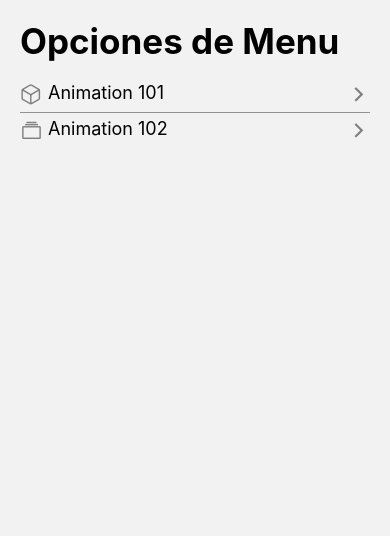
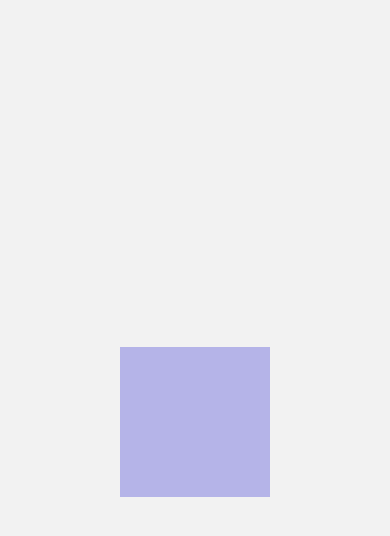
Before and after one commit to EcheCostabel/RNComponents, a React Native app: screen /Animation101Screen in a window 390 px wide. Shown: the top 536 px of the page. Built offline with nearby package versions, Linux system fonts and the light colour scheme.

Commit message:
Animated

```diff
--- a/src/components/FlatListMenuItem.tsx
+++ b/src/components/FlatListMenuItem.tsx
@@ -2,15 +2,21 @@
 import { View, Text, StyleSheet, TouchableOpacity } from 'react-native'
 import { MenuItem } from '../interfaces/appInterfaces';
 import  Icon  from 'react-native-vector-icons/Ionicons';
+import { useNavigation } from '@react-navigation/native';
 
 interface Props {
     menuItem: MenuItem;
 }
 
 export const FlatListMenuItem = ({menuItem}: Props) => {
+
+    const navigation = useNavigation()
+
+
     return (
     <TouchableOpacity
         activeOpacity={0.8}
+        onPress={() => navigation.navigate(menuItem.component)}
     >
         <View style={styles.container}>
                 <Icon
--- a/src/navigator/Navigator.tsx
+++ b/src/navigator/Navigator.tsx
@@ -1,5 +1,7 @@
 import { createStackNavigator } from '@react-navigation/stack';
 import { HomeScreen } from '../screens/HomeScreen';
+import { Animation101Screen } from '../screens/Animation101Screen';
+import { Animation102Screen } from '../screens/Animation102Screen';
 
 const Stack = createStackNavigator();
 
@@ -11,6 +13,8 @@
         }}
     >
       <Stack.Screen name="HomeScreen" component={HomeScreen} />
+      <Stack.Screen name="Animation101Screen" component={Animation101Screen} />
+      <Stack.Screen name="Animation102Screen" component={Animation102Screen} />
     </Stack.Navigator>
   );
 }
--- /dev/null
+++ b/src/screens/Animation101Screen.tsx
@@ -0,0 +1,33 @@
+import React, { useRef } from 'react';
+import { StyleSheet, View, Animated } from 'react-native';
+
+export const Animation101Screen = () => {
+
+    const opacity = useRef(new Animated.Value(0.4)).current;
+
+
+
+  return (
+    <View style={styles.container}>
+        <Animated.View  style={{
+            ...styles.purpleBox,
+            opacity: opacity
+
+            }}/>
+    </View>
+  )
+};
+
+
+const styles = StyleSheet.create({
+    container:{
+        flex: 1,
+        justifyContent: 'center',
+        alignItems: 'center'
+      },
+    purpleBox: {
+        backgroundColor: '#5856D6',
+        width: 150,
+        height: 150
+    }
+});
--- /dev/null
+++ b/src/screens/Animation102Screen.tsx
@@ -0,0 +1,24 @@
+import React from 'react';
+import { StyleSheet, View } from 'react-native';
+
+export const Animation102Screen = () => {
+  return (
+    <View style={styles.container}>
+        <View  style={styles.purpleBox}/>
+    </View>
+  )
+};
+
+
+const styles = StyleSheet.create({
+    container:{
+      flex: 1,
+      justifyContent: 'center',
+      alignItems: 'center'
+    },
+    purpleBox: {
+        backgroundColor: 'red',
+        width: 150,
+        height: 150
+    }
+});
```
